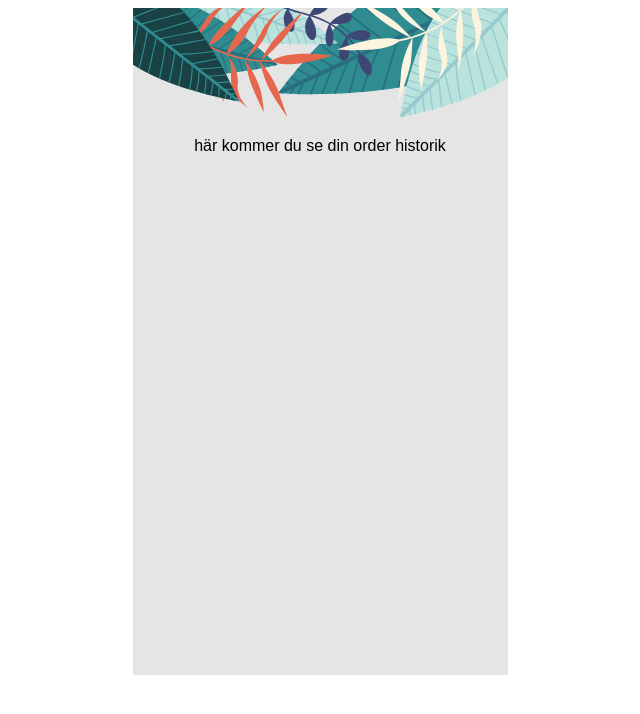
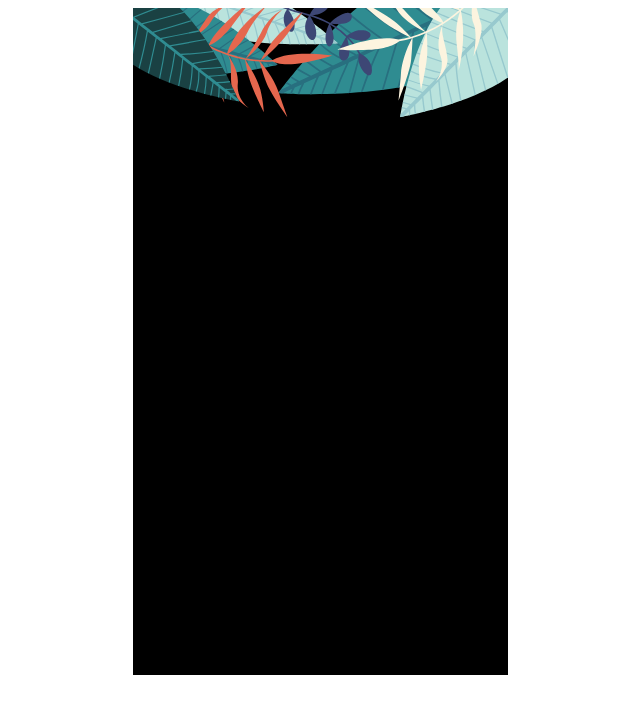
Before and after one commit to Luken95/Airbean-Coffe-App, a React (Create React App) app: page /loggedin in a window 1280 px wide. Shown: the top 714 px of the page, without its empty margins (320-960 px from the left). Built offline with nearby package versions, Linux system fonts and the light colour scheme.

Commit message:
Update Loggedin.css

```diff
--- a/src/views/Loggedin.css
+++ b/src/views/Loggedin.css
@@ -0,0 +1,5 @@
+.loggedin{
+background-color: black;
+width: 375px;
+height: 667px;
+}
```
